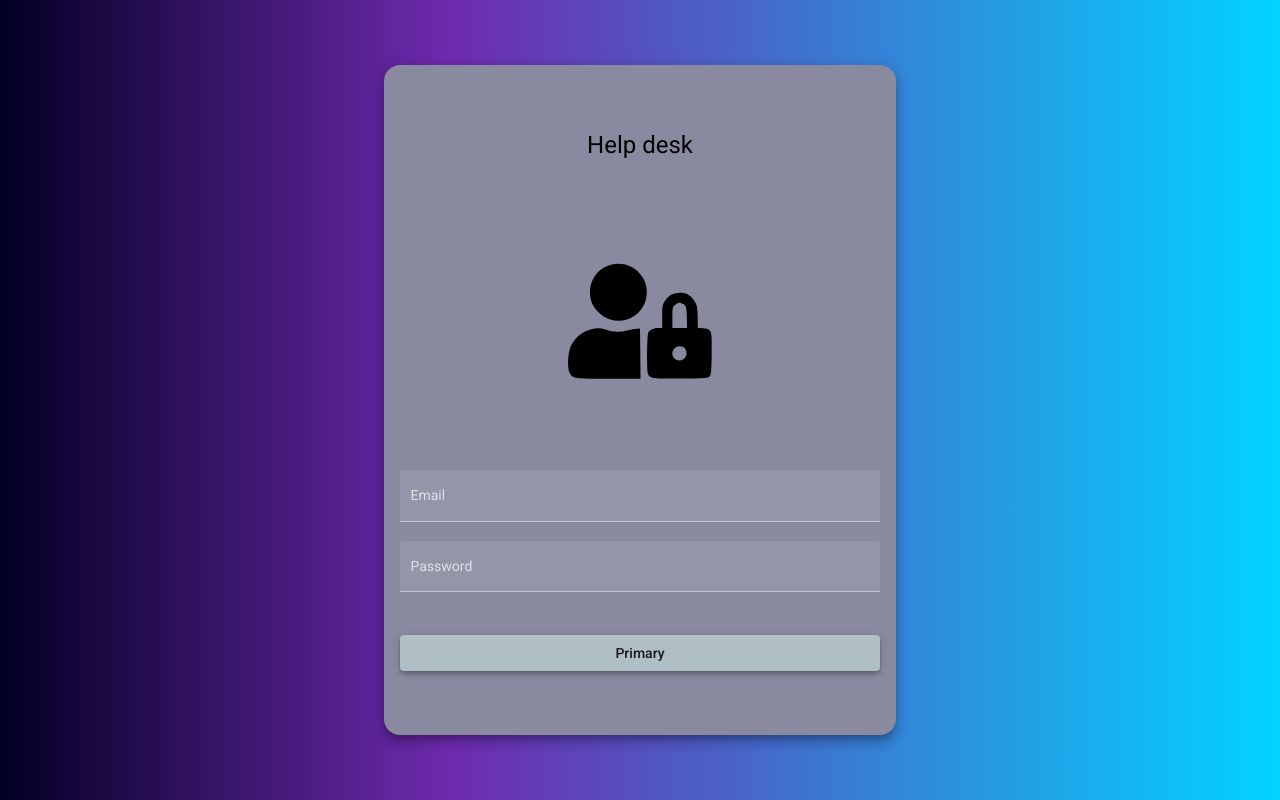
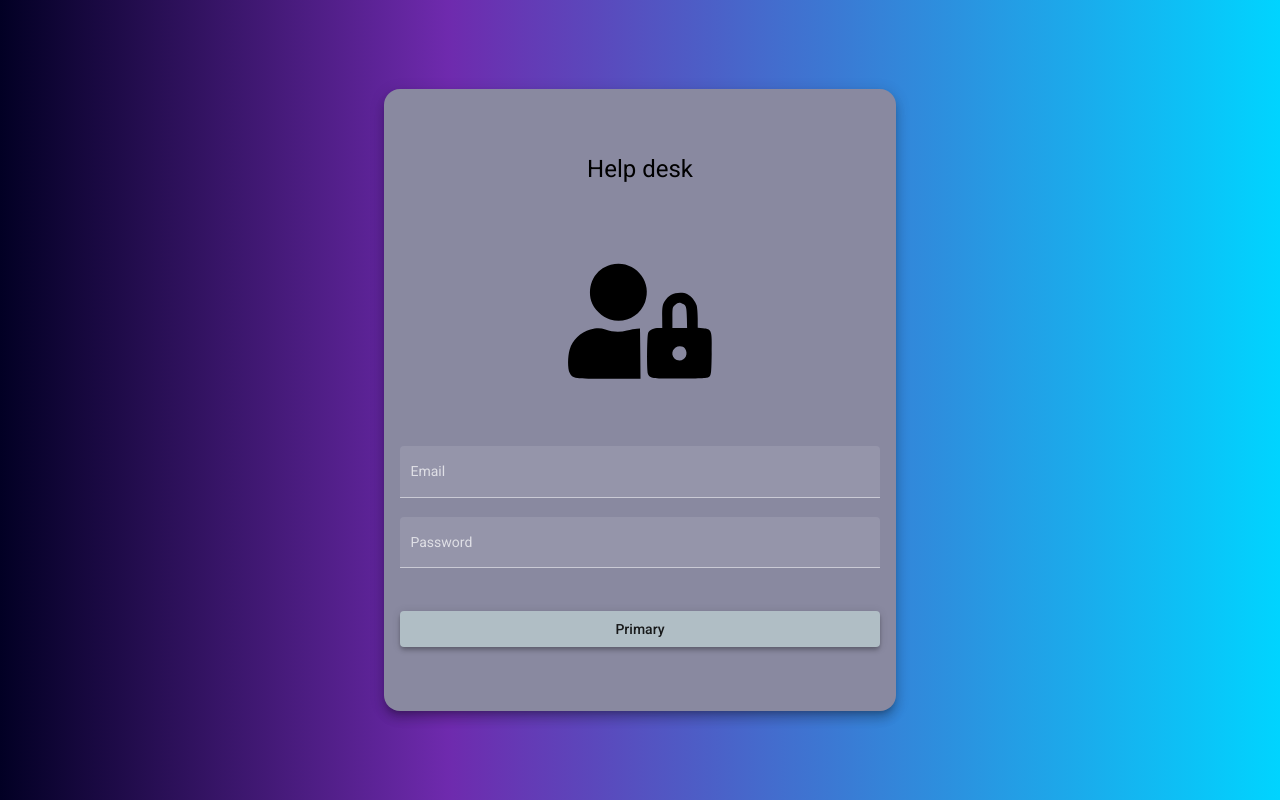
Before and after one commit to AntonyFelisberto/Projeto-Help-Desk, an Angular app in the folder FrontEnd/: page /login in a window 1280 px wide. Built offline with nearby package versions, Linux system fonts and the light colour scheme.

Commit message:
removendo espaçamento

```diff
--- a/FrontEnd/src/app/components/login/login.component.css
+++ b/FrontEnd/src/app/components/login/login.component.css
@@ -22,7 +22,7 @@ h1{
 img{
     height: 15rem;
     width: 100%;
-    margin: 1.5rem auto 1.5rem auto;
+    margin: auto;
 }
 button{
     margin-top: 1.5rem;
```
